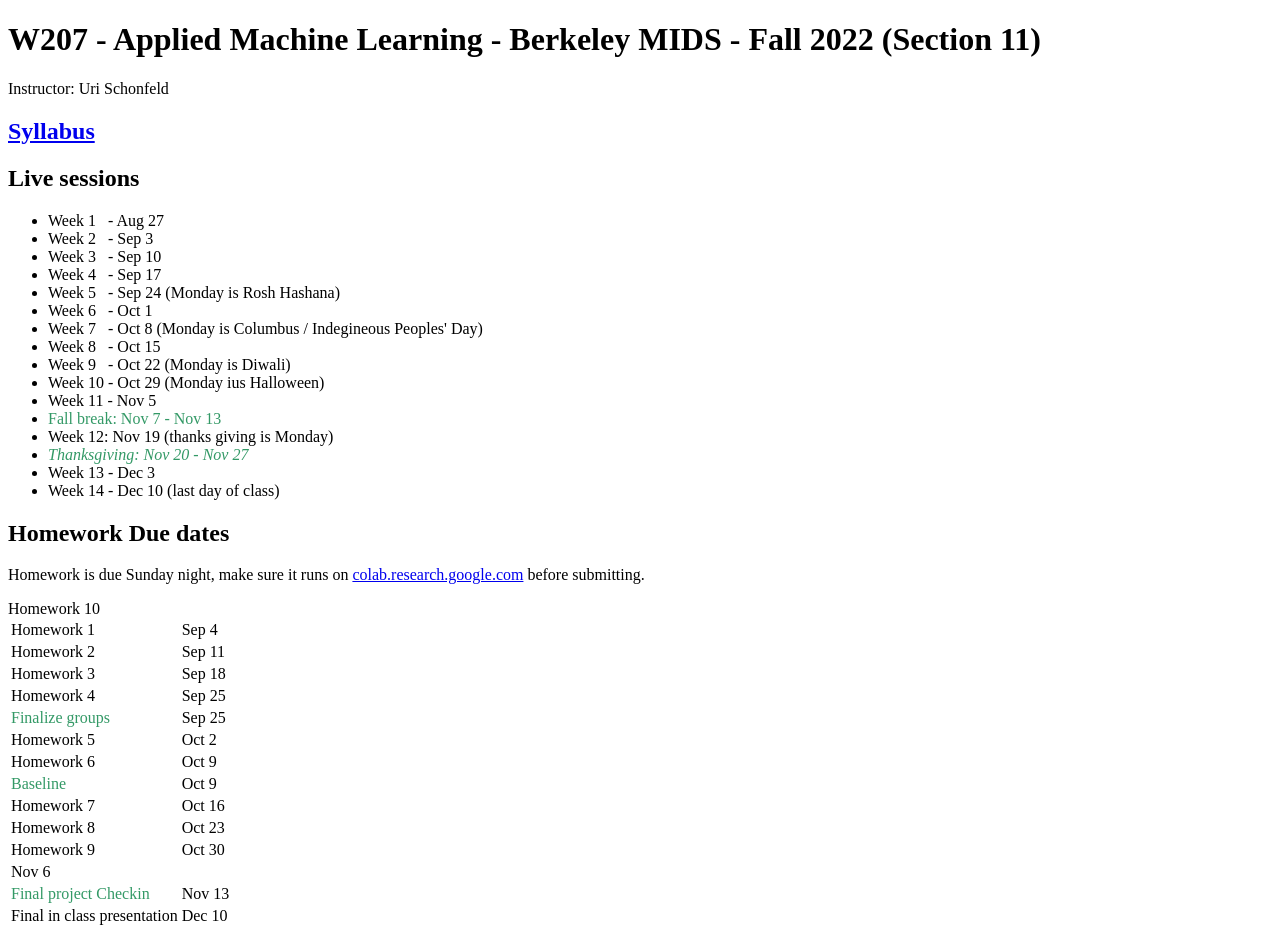
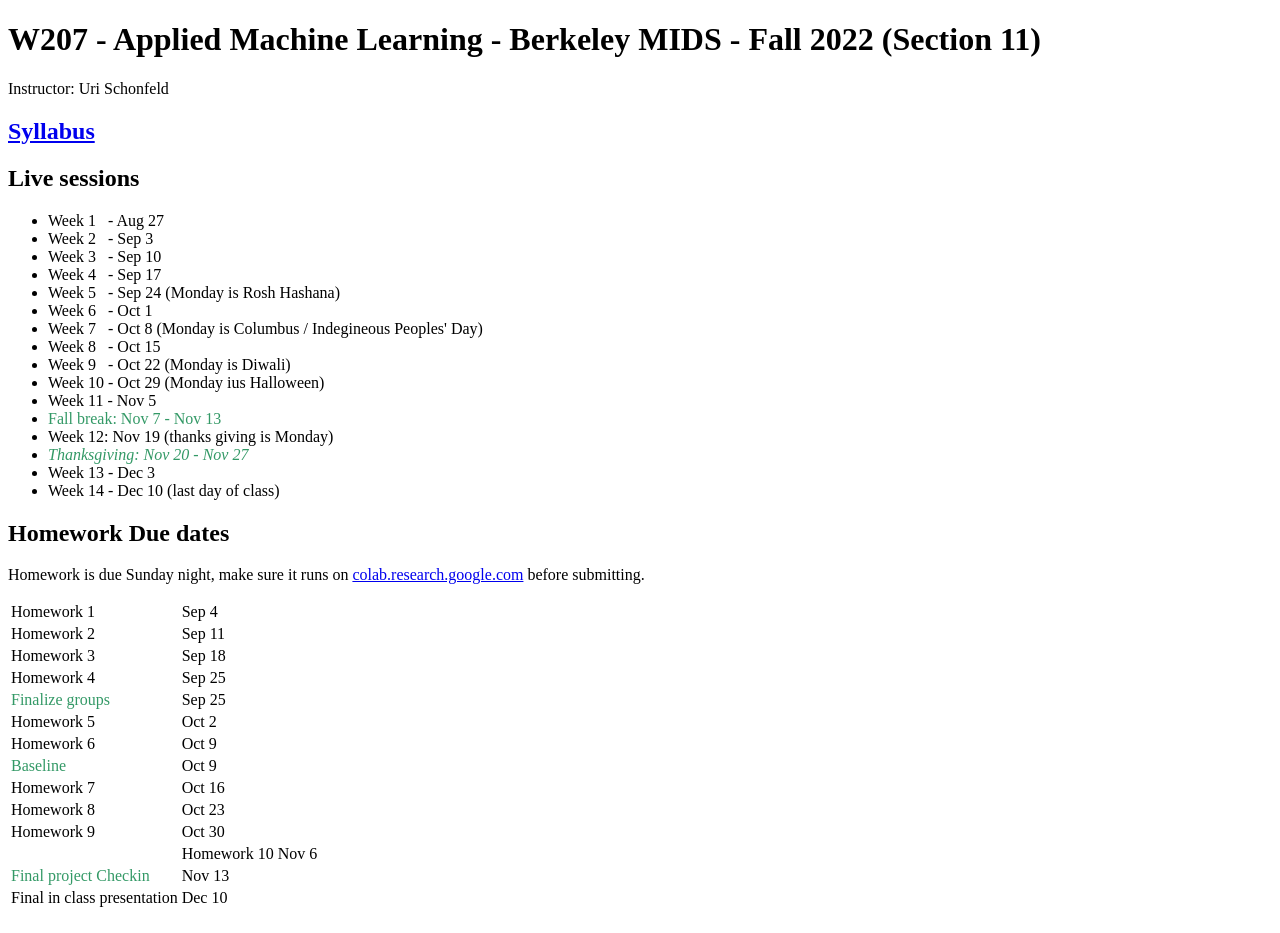
Before and after one commit to W207/w207.github.io, a plain HTML site: page index.html in a window 1280 px wide. Shown: the top 933 px of the page. Drawn offline with Linux system fonts and the light colour scheme.

Commit message:
Fixing html

```diff
--- a/index.html
+++ b/index.html
@@ -42,7 +42,8 @@
         <tr><td><span style="color: #339966;">Baseline</span></td><td>Oct 9</td></tr>
         <tr><td>Homework 7</td><td>Oct 16</td></tr>
         <tr><td>Homework 8</td><td>Oct 23</td></tr>
-        <tr><td>Homework 9</td><td>Oct 30</td></tr>Homework 10</td><td>Nov 6</td></tr>
+        <tr><td>Homework 9</td><td>Oct 30</td></tr>
+        <td><td>Homework 10</td><td>Nov 6</td></tr>
         <tr><td><span style="color: #339966;">Final project Checkin </span></td><td>Nov 13</td></tr>
         <tr><td>Final in class presentation</td><td>Dec 10</td></tr>
       </table>
```
